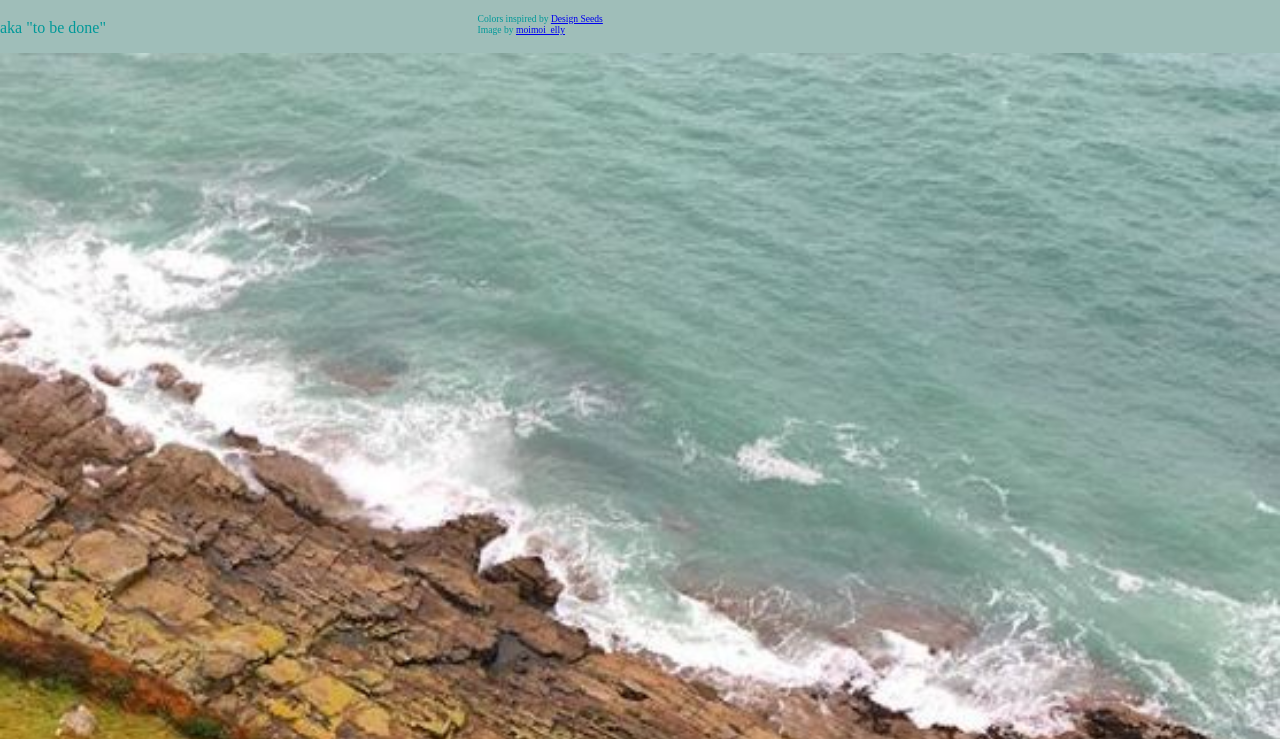
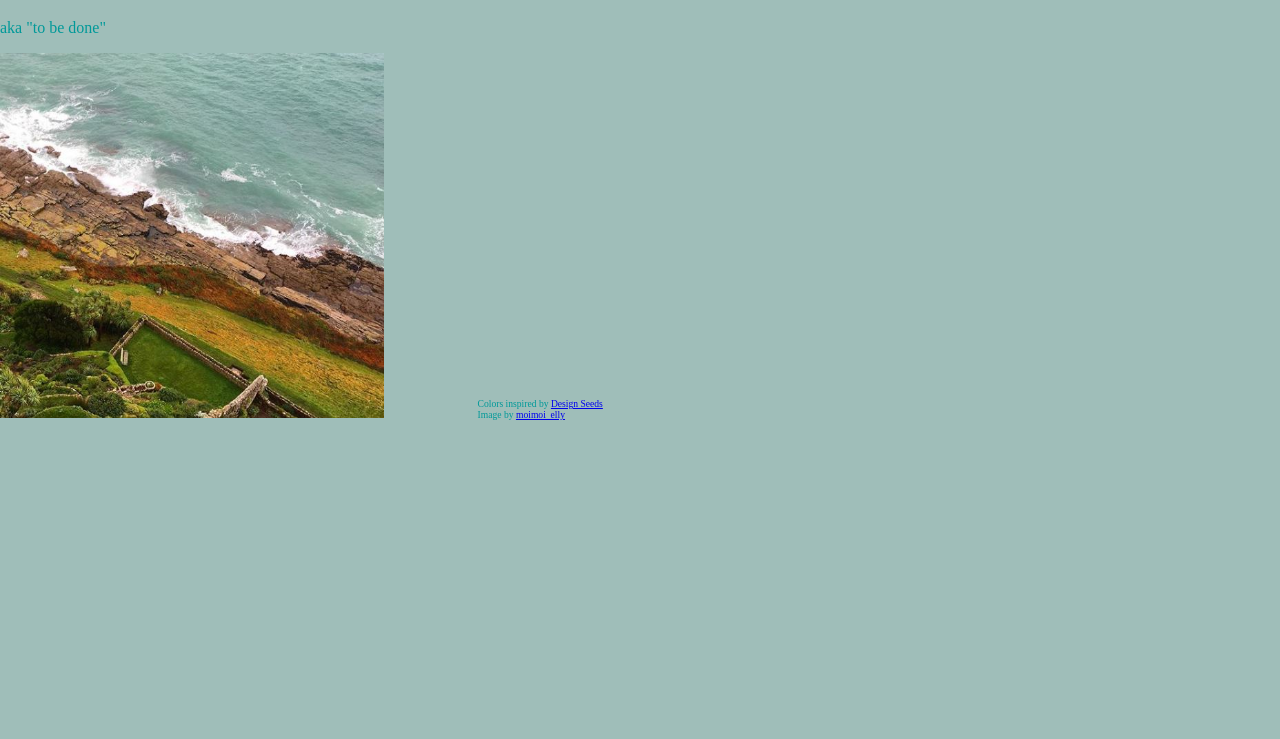
Before and after one commit to Jane95/Jane95.github.io, a plain HTML site: page index.html in a window 1280 px wide. Shown: the part 61-800 px from the top of the page. Drawn offline with Linux system fonts and the light colour scheme.

Commit message:
Update style.css

```diff
--- a/style.css
+++ b/style.css
@@ -25,7 +25,7 @@ h1{
 #mtn{
   width:100%;
   margin:0;
-  position: absolute;
+  float:bottom;
 }
 
 #credits{
```
